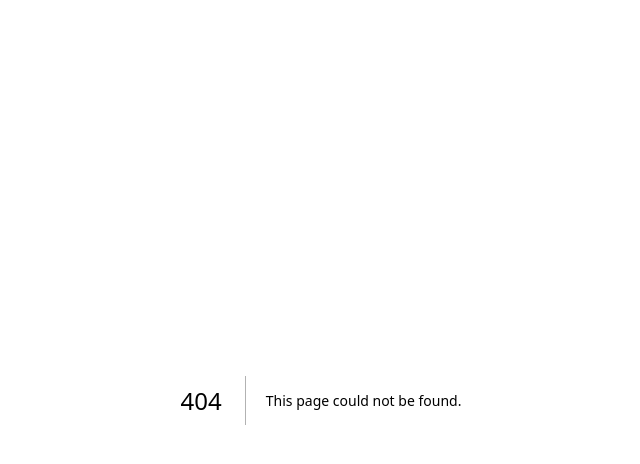
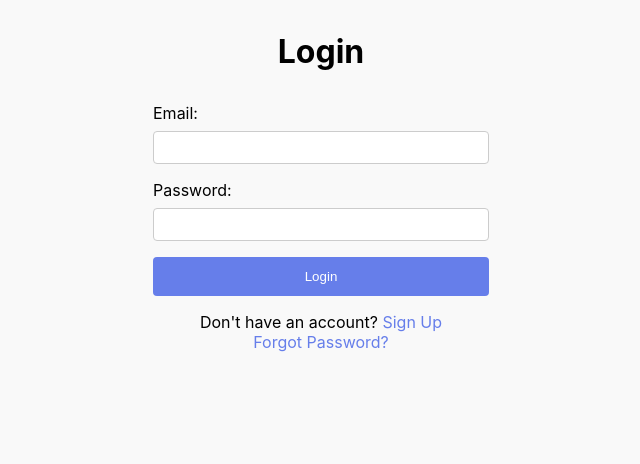
Before and after one commit to Krishna78600/Dish-Counter, a Next.js app: page /login in a window 1280 px wide. Before the commit this address had no page. Shown: the top 464 px of the page, without its empty margins (319-959 px from the left). Built offline with nearby package versions, Linux system fonts and the light colour scheme.

Commit message:
Feat : created Login component , previously pushed file was sign-up component

```diff
--- /dev/null
+++ b/app/login/page.tsx
@@ -0,0 +1,64 @@
+// app/login/page.tsx
+"use client";
+import { useState } from 'react';
+import { useRouter } from 'next/navigation';
+import Link from 'next/link';
+
+export default function Login() {
+  const [email, setEmail] = useState('');
+  const [password, setPassword] = useState('');
+  const [error, setError] = useState('');
+  const router = useRouter();
+
+  const handleSubmit = async (e: React.FormEvent) => {
+    e.preventDefault();
+    try {
+      const result = await logIn(email, password);
+      if (result.success) {
+        router.push('/');
+      } else {
+        setError(result.error || 'Failed to log in');
+      }
+    } catch (err: any) {
+      setError(err.message);
+    }
+  };
+
+  return (
+    <div style={{ maxWidth: '400px', margin: '0 auto', padding: '2rem' }}>
+      <h1 style={{ textAlign: 'center', marginBottom: '2rem', fontSize: '2rem' }}>Login</h1>
+      {error && <p style={{ color: 'red', textAlign: 'center' }}>{error}</p>}
+      <form onSubmit={handleSubmit} style={{ display: 'flex', flexDirection: 'column', gap: '1rem' }}>
+        <div>
+          <label style={{ display: 'block', marginBottom: '0.5rem' }}>Email:</label>
+          <input
+            type="email"
+            value={email}
+            onChange={(e) => setEmail(e.target.value)}
+            required
+            style={{ width: '100%', padding: '0.5rem', borderRadius: '4px', border: '1px solid #ccc' }}
+          />
+        </div>
+        <div>
+          <label style={{ display: 'block', marginBottom: '0.5rem' }}>Password:</label>
+          <input
+            type="password"
+            value={password}
+            onChange={(e) => setPassword(e.target.value)}
+            required
+            style={{ width: '100%', padding: '0.5rem', borderRadius: '4px', border: '1px solid #ccc' }}
+          />
+        </div>
+        <button type="submit" style={{ padding: '0.75rem', backgroundColor: '#667eea', color: 'white', border: 'none', borderRadius: '4px', cursor: 'pointer' }}>
+          Login
+        </button>
+      </form>
+      <p style={{ marginTop: '1rem', textAlign: 'center' }}>
+        Don't have an account? <Link href="/signup" style={{ color: '#667eea' }}>Sign Up</Link>
+      </p>
+      <p style={{ textAlign: 'center' }}>
+        <Link href="/forgot-password" style={{ color: '#667eea' }}>Forgot Password?</Link>
+      </p>
+    </div>
+  );
+}
```
